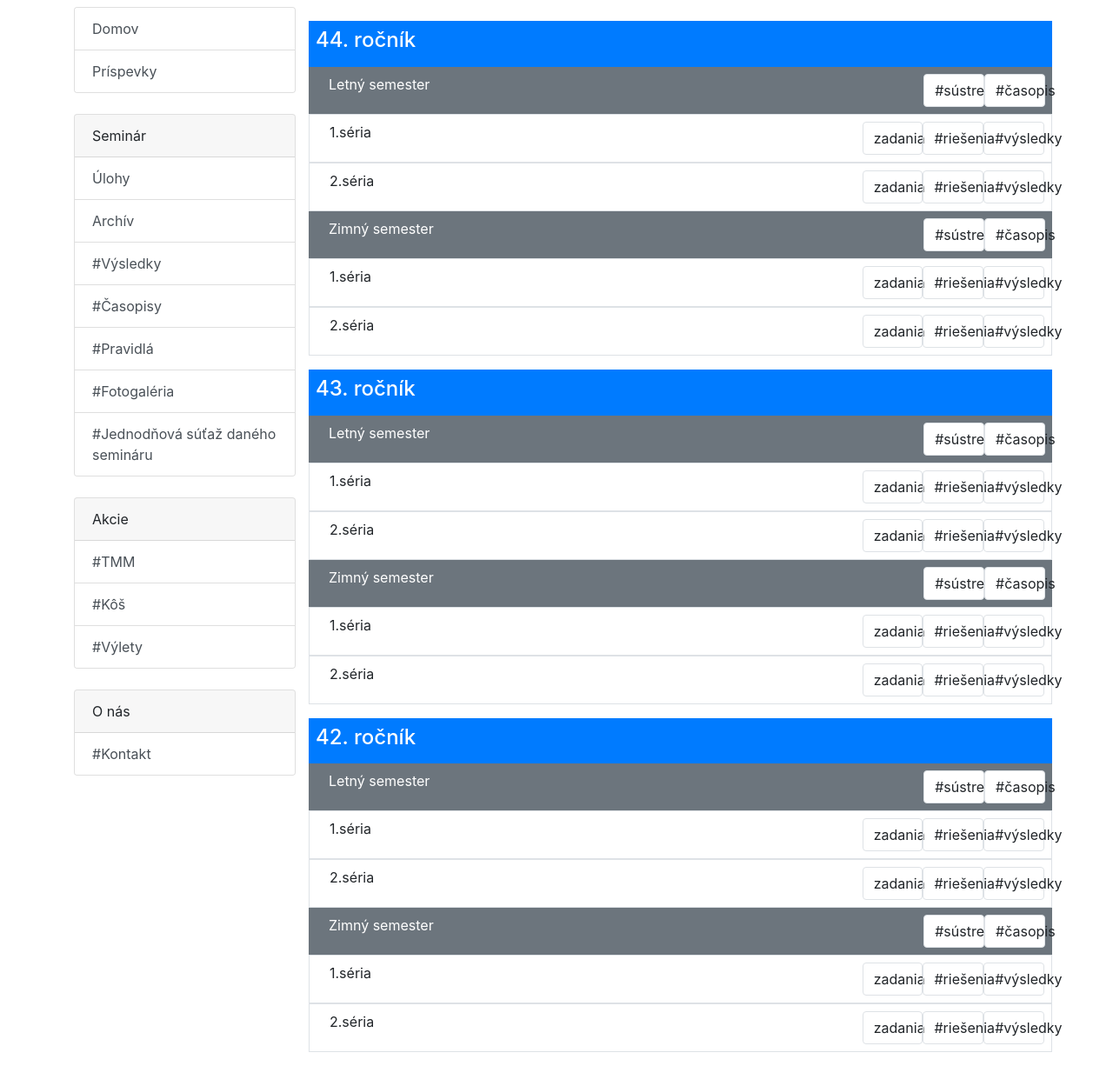
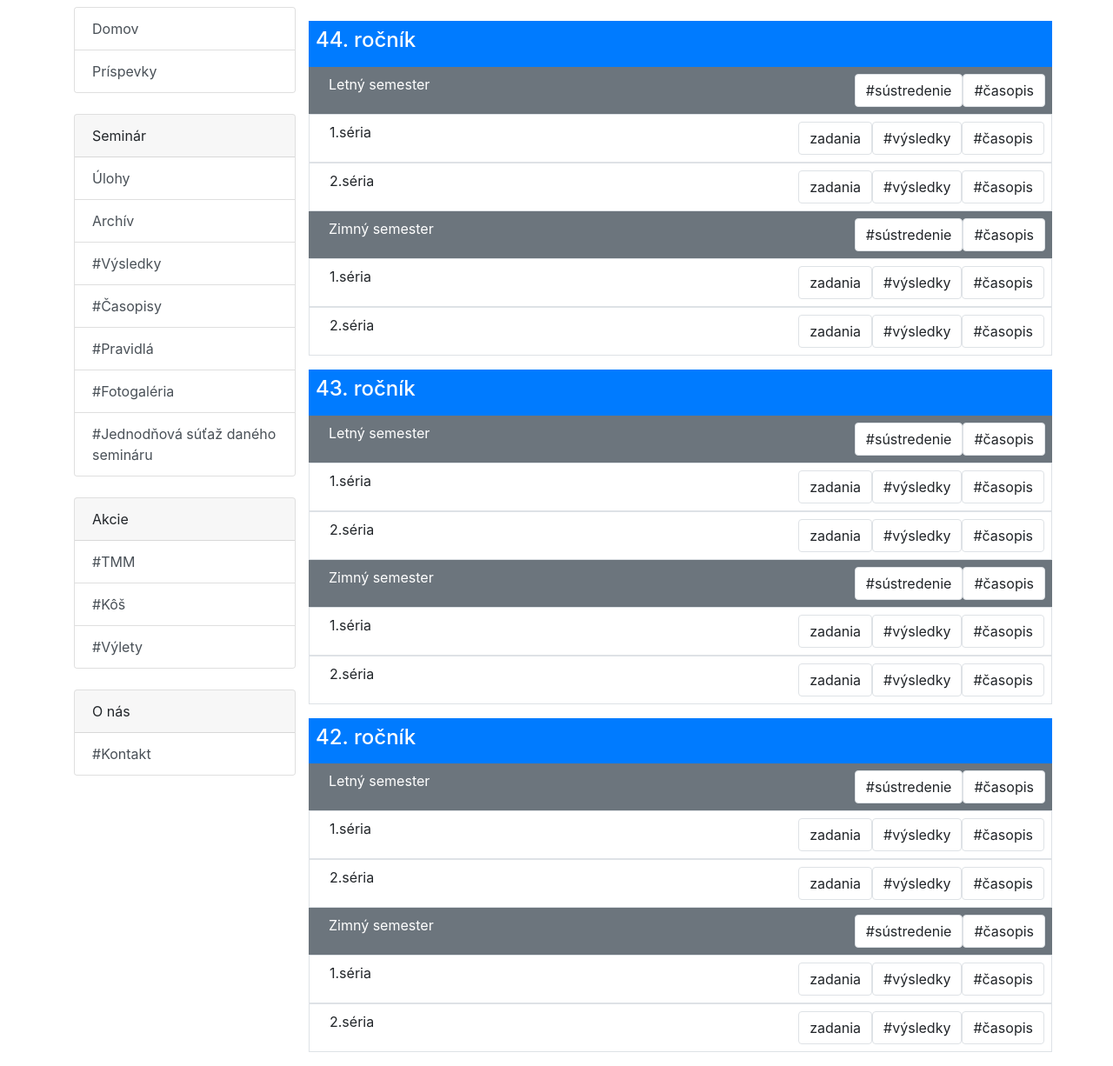
Before and after one commit to ZdruzenieSTROM/webstrom-backend, a Django app: page /competition/archive in a window 1280 px wide. Shown: the part 56-1282 px from the top of the page at 87% size. Run offline with Django 3.2, Linux system fonts and the light colour scheme; data comes from the database, SQL or seed files in the repository; parts of the project's set-up code (start-up, migrations or seed data) failed here and were passed over; some libraries are stand-ins or nearby versions.

Commit message:
zmeneny layout tlacidiel v archive

```diff
--- a/competition/templates/competition/archive.html
+++ b/competition/templates/competition/archive.html
@@ -9,13 +9,13 @@
     </div>
     {% for semester in listOfSemesters %}
     <div class="row p-2 bg-secondary">
-        <a class="col-10 text-white" href="{% url 'competition:semester-detail' semester.pk %}">
+        <a class="col text-white" href="{% url 'competition:semester-detail' semester.pk %}">
             {{ semester.season }} semester
         </a>
-        <a class="btn col-1 border bg-white" href="{# stranka sustredenia #}">
+        <a class="btn col-auto border bg-white" href="{# stranka sustredenia #}">
             #sústredenie
         </a>
-        <a class="btn col-1 border bg-white" href="{# 1.casopis #}">
+        <a class="btn col-auto border bg-white" href="{# 1.casopis #}">
             #časopis
         </a>
     </div>
@@ -23,17 +23,17 @@
 
     {% for series in semester.series_set.all %}
     <div class="row p-2 bg-white border">
-        <div class="col-9 ">
+        <div class="col">
             {{series.order}}.séria
         </div>
-        <a class="btn col-1 border" href="{% url 'competition:series-problems-detail' series.pk %}">
+        <a class="btn border col-auto" href="{% url 'competition:series-problems-detail' series.pk %}">
             zadania
         </a>
-        <a class="btn col-1 border" href="{# casopis so vzorakmi (?) #}">
-            #riešenia
+        <a class="btn border col-auto" href="{# vysledky #}">
+            #výsledky
         </a>
-        <a class="btn col-1 border" href="{# vysledky #}">
-            #výsledky
+        <a class="btn border col-auto" href="{# casopis so vzorakmi (?) #}">
+            #časopis
         </a>
 
     </div>
```
